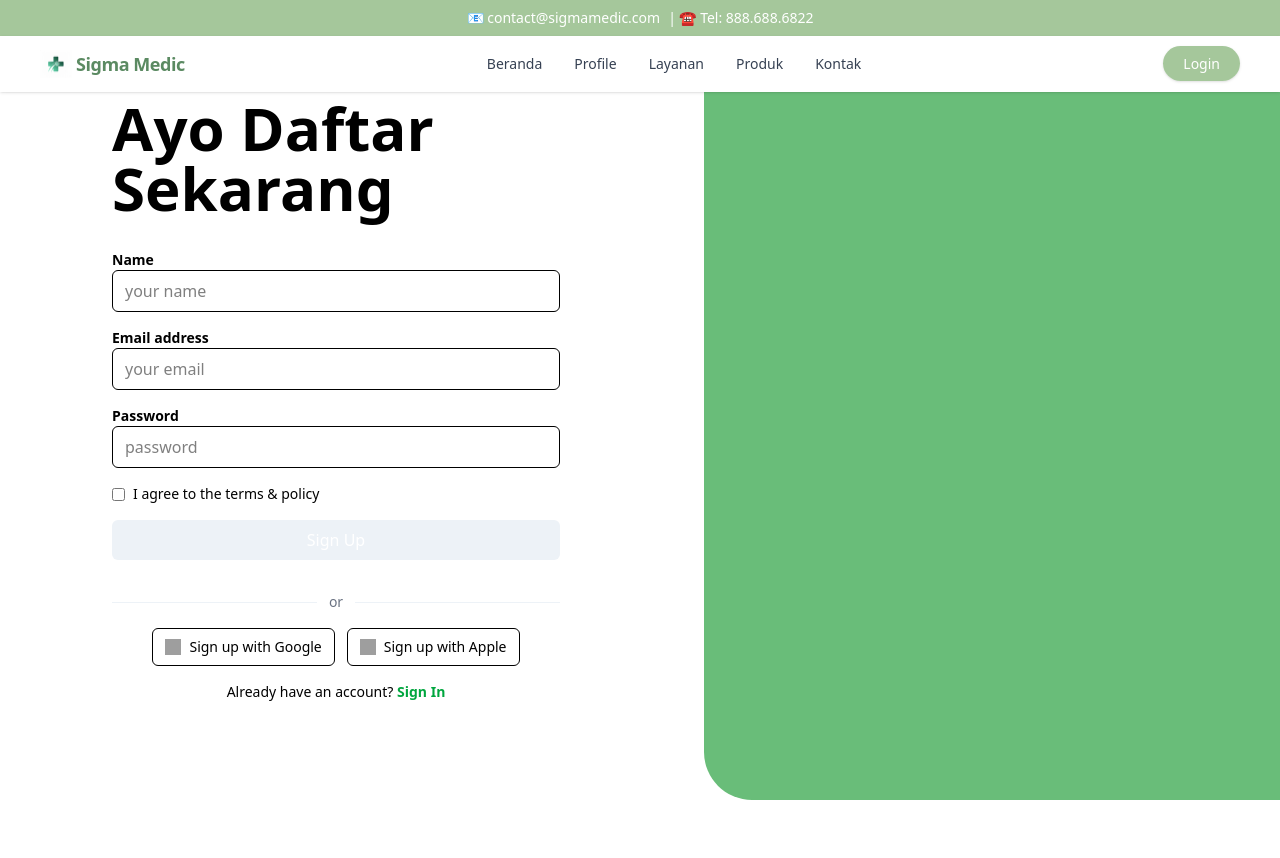
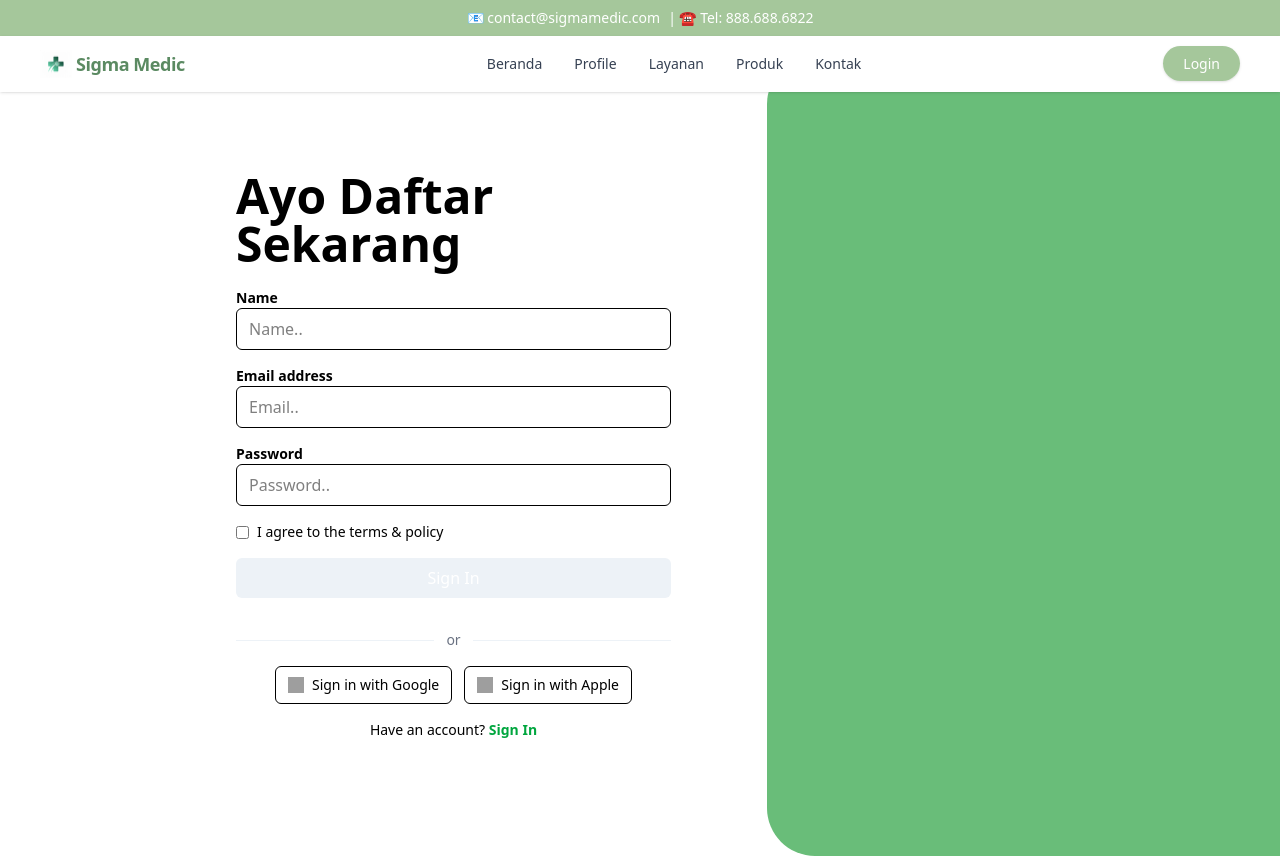
Before and after one commit to 05elia/Sigma_Medic, a Vue app: page /Sign_Up in a window 1280 px wide. Shown: the top 858 px of the page. Built offline with nearby package versions, Linux system fonts and the light colour scheme; grey boxes are pictures that could not be loaded.

Commit message:
Update Sign_Up.vue

```diff
--- a/src/views/Sign_Up.vue
+++ b/src/views/Sign_Up.vue
@@ -1,7 +1,6 @@
 <script setup>
 import { ref, computed } from 'vue'
 import Navbar from '@/components/Navbar.vue'
-import Footer from '@/components/Footer.vue'
 
 const name = ref('')
 const email = ref('')
@@ -19,25 +18,16 @@ const isFormValid = computed(() => {
 </script>
 
 <template>
-  <div class="flex flex-col min-h-screen bg-white overflow-x-hidden">
-    <!-- ✅ Navbar -->
+  <div class="min-h-screen flex flex-col overflow-hidden">
+    <!-- ✅ Navbar Reusable -->
     <Navbar />
 
-    <!-- ✅ Main Content (Full screen height) -->
-    <main
-      class="relative flex flex-col md:flex-row items-center justify-center md:justify-between bg-white h-screen overflow-hidden"
-    >
-      <!-- ✅ Background hijau kanan -->
-      <div
-        class="hidden md:block absolute top-0 right-0 w-[45%] h-full bg-[#69BD79] rounded-l-[3rem] z-0"
-      ></div>
-
-      <!-- ✅ Left (Form) -->
-      <div
-        class="relative z-10 w-full md:w-[55%] flex flex-col justify-center px-8 sm:px-12 md:px-20 lg:px-28 py-12 md:py-0"
-      >
-        <div class="max-w-md mx-auto md:mx-0">
-          <h1 class="text-4xl sm:text-6xl font-bold mb-8 text-black">Ayo Daftar Sekarang</h1>
+    <!-- Main content -->
+    <main class="flex flex-1 bg-white min-h-screen overflow-hidden pt-14 pl-35">
+      <!-- Left form section -->
+      <div class="w-full md:w-[55%] flex flex-col justify-center px-24">
+        <div class="max-w-md">
+          <h1 class="text-5xl font-bold mb-5 text-black">Ayo Daftar Sekarang</h1>
 
           <form class="w-full space-y-4" @submit.prevent="() => {}">
             <div>
@@ -45,7 +35,7 @@ const isFormValid = computed(() => {
               <input
                 v-model="name"
                 type="text"
-                placeholder="your name"
+                placeholder="Name.."
                 class="w-full border rounded-md px-3 py-2 focus:ring-2 focus:ring-green-500"
               />
             </div>
@@ -55,7 +45,7 @@ const isFormValid = computed(() => {
               <input
                 v-model="email"
                 type="email"
-                placeholder="your email"
+                placeholder="Email.."
                 class="w-full border rounded-md px-3 py-2 focus:ring-2 focus:ring-green-500"
               />
             </div>
@@ -65,7 +55,7 @@ const isFormValid = computed(() => {
               <input
                 v-model="password"
                 type="password"
-                placeholder="password"
+                placeholder="Password.."
                 class="w-full border rounded-md px-3 py-2 focus:ring-2 focus:ring-green-500"
               />
             </div>
@@ -75,7 +65,6 @@ const isFormValid = computed(() => {
               <span>I agree to the terms & policy</span>
             </div>
 
-            <!-- ✅ Tombol Sign Up -->
             <button
               type="submit"
               :disabled="!isFormValid"
@@ -86,42 +75,41 @@ const isFormValid = computed(() => {
                   : 'bg-[#EDF2F7] text-gray-400 cursor-not-allowed',
               ]"
             >
-              Sign Up
+              Sign In
             </button>
 
-            <!-- Garis abu + teks "or" -->
             <div class="flex items-center my-4">
               <div class="flex-1 h-px bg-[#EDF2F7]"></div>
               <p class="mx-3 text-sm text-gray-500">or</p>
               <div class="flex-1 h-px bg-[#EDF2F7]"></div>
             </div>
 
-            <!-- Tombol sosial -->
             <div class="flex justify-center gap-3">
               <button
                 class="flex items-center gap-2 border rounded-md px-3 py-2 text-sm hover:bg-gray-50"
               >
                 <img src="https://www.svgrepo.com/show/355037/google.svg" class="w-4 h-4" />
-                Sign up with Google
+                Sign in with Google
               </button>
               <button
                 class="flex items-center gap-2 border rounded-md px-3 py-2 text-sm hover:bg-gray-50"
               >
-                <img src="https://www.svgrepo.com/show/349494/apple.svg" class="w-4 h-4" />
-                Sign up with Apple
+                <img src="https://cdn.jsdelivr.net/npm/simple-icons@v9/icons/apple.svg" class="w-4 h-4" />
+                Sign in with Apple
               </button>
             </div>
 
             <p class="text-center text-sm mt-4">
-              Already have an account?
+              Have an account?
               <router-link to="/Sign_In" class="text-green-600 font-semibold">Sign In</router-link>
             </p>
           </form>
         </div>
       </div>
+
+      <!-- Right green section -->
+      <div class="hidden md:block md:w-[45%] bg-[#69BD79] rounded-l-[3rem] h-screen"></div>
     </main>
 
-    <!-- ✅ Footer (baru kelihatan pas scroll) -->
-    <Footer />
   </div>
 </template>
```
